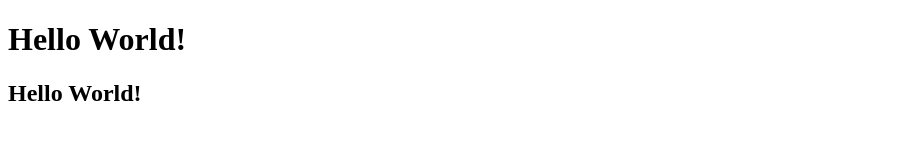
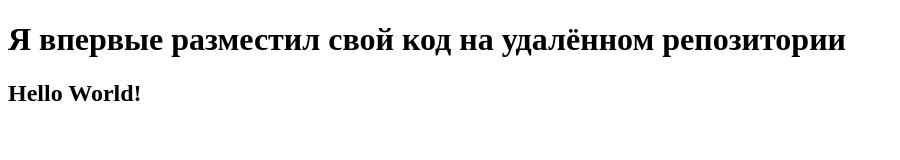
Before and after one commit to keiya228/new-repo, a plain HTML site: page index.html in a window 1280 px wide. Shown: the whole page, without its empty margins (0-900 px from the left). Drawn offline with Linux system fonts and the light colour scheme.

Commit message:
new commit

```diff
--- a/index.html
+++ b/index.html
@@ -3,10 +3,10 @@
 <head>
     <meta charset="UTF-8">
     <meta name="viewport" content="width=device-width, initial-scale=1.0">
-    <title>Document</title>
+    <title>New git project</title>
 </head>
 <body>
-    <h1>Hello World!</h1>
+    <h1>Я впервые разместил свой код на удалённом репозитории</h1>
     <h2>Hello World!</h2>
 </body>
 </html>
```
